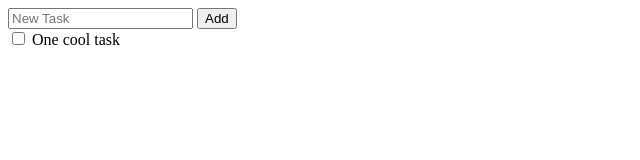
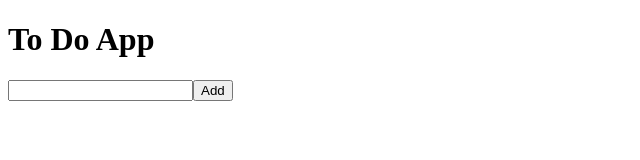
Before and after one commit to Carlos-RRendon/End-Module-Project-BEDU, a plain HTML site: page index.html in a window 1280 px wide. Shown: the whole page, without its empty margins (0-640 px from the left). Drawn offline with Linux system fonts and the light colour scheme.

Commit message:
Creacion del titulo, caja de texto y boton

```diff
--- a/index.html
+++ b/index.html
@@ -9,7 +9,7 @@
 
     <div id="app"></div>
 
-    <div id="pruebas">
+    <!-- <div id="pruebas">
         <form action="">
             <input type="text" placeholder="New Task">
             <input type="button" value="Add">
@@ -17,7 +17,7 @@
             <input type="checkbox" name="entry" id="entry">
             <label for="entry">One cool task</label>
         </form>
-    </div>
-
+    </div> -->
+<script src="js/code.js"></script>
 </body>
 </html>
--- /dev/null
+++ b/js/code.js
@@ -0,0 +1,43 @@
+/*
+Proyecto Final de Curso
+Desarrollo Web: Programación con JavaScript
+BEDU - Santander
+Equipo 18
+Integrantes:
+
+* Carlos Iván Ramírez Rendón
+
+Descripción: La aplicación a desarrollar será un “To do App” que cumpla con los siguientes user stories:
+
+- Como usuario quiero agregar nuevas tareas a la lista.
+- Como usuario quiero marcar una tarea como completada.
+- Como usuario quiero eliminar una tarea que no necesite.
+Todos los elementos visibles deben ser creados usando funciones de JavaScript, es decir, no se deben agregar o modificar etiquetas HTML.
+*/
+
+
+//Selector de contenedor padre, el unico elemento HTML div#app
+parentContainer = document.getElementById('app');
+//parentContainer.style.border= '3px solid red';
+
+//Se crea el elemento del titulo H1 y se agrega al contenedor padre
+title = document.createElement('h1');
+title.textContent = 'To Do App';
+parentContainer.appendChild(title);
+
+//Se crea el contenedor para el input y el boton de add
+textBoxContainer = document.createElement('div');
+textBoxContainer.id = 'textbox-container';
+
+//Creacion del input text y del boton add
+textBox = document.createElement('input');
+addButton = document.createElement('button');
+addButton.textContent = 'Add';
+
+
+//Se agregan los elementos creados al contenedor
+textBoxContainer.appendChild(textBox);
+textBoxContainer.appendChild(addButton);
+
+//Se agregan los nuevos elementos al contendor padre
+parentContainer.appendChild(textBoxContainer);
```
